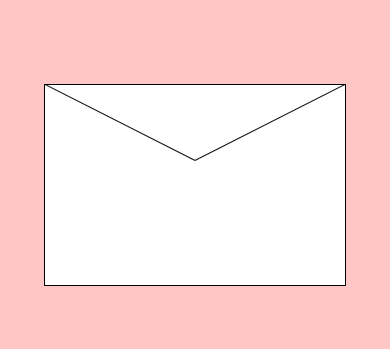
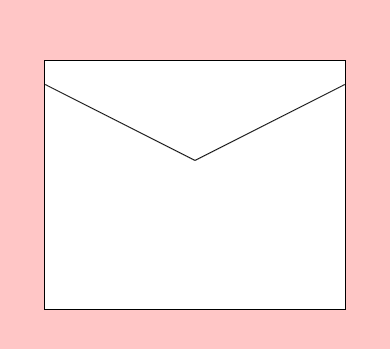
Before and after one commit to melanne-gomes/letter, a plain HTML site: page index.html in a window 390 px wide. Shown: the part 237-586 px from the top of the page. Drawn offline with Linux system fonts and the light colour scheme; a web font is replaced by a local one.

Commit message:
style.css

```diff
--- a/css/style.css
+++ b/css/style.css
@@ -257,3 +257,26 @@ body {
     opacity: 1;
     transition: opacity 2s ease;
 }
+
+@media(max-width: 780px){
+    .card{
+        width: 250px;
+       height: 302px;
+    }
+
+
+    .card-body {
+        margin-top: 0px;
+    }
+
+    .card-body p {
+       margin-top: 0px;
+        font-size: 15px;
+        font-weight: 500;
+    }
+
+    .card-body p+p {
+        margin-top: 0px;
+
+    }
+}
```
